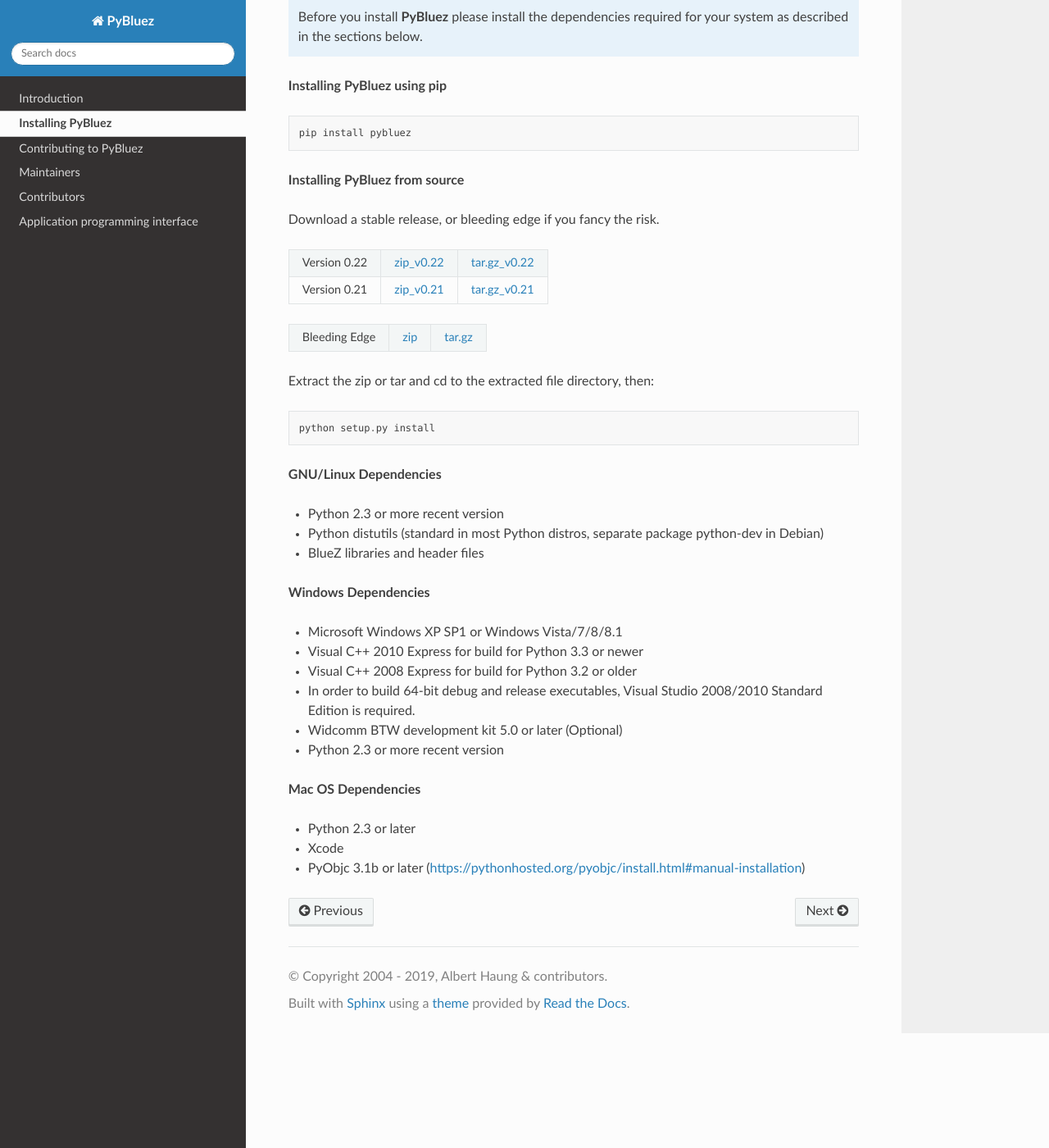
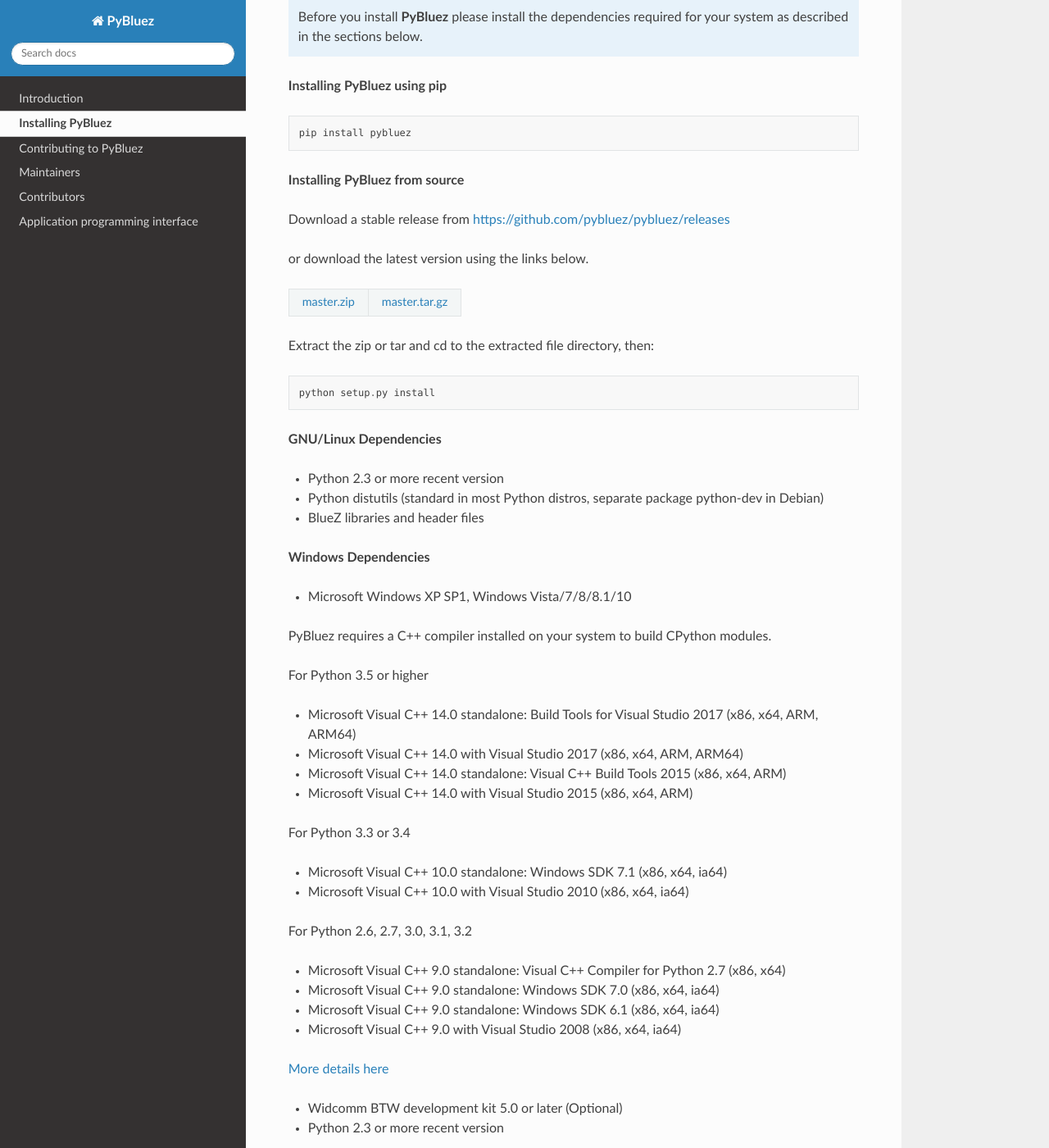
Before and after one commit to pybluez/pybluez, a Sphinx documentation site: the page built from docs/user/install.rst, in a window 1280 px wide and 1400 px high, scrolled down 264 px. Shown: the whole window at 82% size. Built offline with Sphinx 7.4.7 and the Read the Docs theme 2.0.0, drawn with Linux system fonts in a browser that asks for light colours; some of the changed text lies outside the part shown.

Commit message:
fixed macOS, fixed release links, updated windows dependencies.

```diff
--- a/docs/api_bt_macos.rst
+++ b/docs/api_bt_macos.rst
@@ -1,5 +1,5 @@
-Mac OS
-======
+macOS
+=====
 
 .. module:: bluetooth.macos
 
--- a/docs/user/install.rst
+++ b/docs/user/install.rst
@@ -1,7 +1,7 @@
 Installing PyBluez
 ==================
 
-PyBluez can be installed on GNU/Linux, Windows and Mac operating systems and compatible
+PyBluez can be installed on GNU/Linux, Windows and macOS systems and is compatible
 with Python 2 and 3.
 
 .. note:: Before you install **PyBluez** please install the dependencies required for
@@ -14,17 +14,13 @@
 
 **Installing PyBluez from source**
 
-Download a stable release, or bleeding edge if you fancy the risk.
+Download a stable release from `<https://github.com/pybluez/pybluez/releases>`_
 
-+------------+------------+---------------+
-|Version 0.22| zip_v0.22_ | tar.gz_v0.22_ |
-+------------+------------+---------------+
-|Version 0.21| zip_v0.21_ | tar.gz_v0.21_ |
-+------------+------------+---------------+
+or download the latest version using the links below.
 
-+-------------+------+---------+
-|Bleeding Edge| zip_ | tar.gz_ |
-+-------------+------+---------+
++------+------+----------------+
+| master.zip_ | master.tar.gz_ |
++------+------+----------------+
 
 Extract the zip or tar and cd to the extracted file directory, then:
 ::
@@ -40,26 +36,41 @@
 
 **Windows Dependencies**
 
-- Microsoft Windows XP SP1 or Windows Vista/7/8/8.1
-- Visual C++ 2010 Express for build for Python 3.3 or newer
-- Visual C++ 2008 Express for build for Python 3.2 or older
+- Microsoft Windows XP SP1, Windows Vista/7/8/8.1/10
 
-- In order to build 64-bit debug and release executables,
-  Visual Studio 2008/2010 Standard Edition is required.
+PyBluez requires a C++ compiler installed on your system to build CPython modules.
+
+For Python 3.5 or higher
+
+- Microsoft Visual C++ 14.0 standalone: Build Tools for Visual Studio 2017 (x86, x64, ARM, ARM64)
+- Microsoft Visual C++ 14.0 with Visual Studio 2017 (x86, x64, ARM, ARM64)
+- Microsoft Visual C++ 14.0 standalone: Visual C++ Build Tools 2015 (x86, x64, ARM)
+- Microsoft Visual C++ 14.0 with Visual Studio 2015 (x86, x64, ARM)
+
+For Python 3.3 or 3.4
+
+- Microsoft Visual C++ 10.0 standalone: Windows SDK 7.1 (x86, x64, ia64)
+- Microsoft Visual C++ 10.0 with Visual Studio 2010 (x86, x64, ia64)
+
+For Python 2.6, 2.7, 3.0, 3.1, 3.2
+
+- Microsoft Visual C++ 9.0 standalone: Visual C++ Compiler for Python 2.7 (x86, x64)
+- Microsoft Visual C++ 9.0 standalone: Windows SDK 7.0 (x86, x64, ia64)
+- Microsoft Visual C++ 9.0 standalone: Windows SDK 6.1 (x86, x64, ia64)
+- Microsoft Visual C++ 9.0 with Visual Studio 2008 (x86, x64, ia64)
+
+`More details here <https://wiki.python.org/moin/WindowsCompilers>`_
 
 - Widcomm BTW development kit 5.0 or later (Optional)
 - Python 2.3 or more recent version
 
-**Mac OS Dependencies**
 
-- Python 2.3 or later
+**macOS Dependencies**
+
 - Xcode
 - PyObjc 3.1b or later (https://pythonhosted.org/pyobjc/install.html#manual-installation)
 
 
-.. _zip_v0.22: https://github.com/pybluez/pybluez/archive/0.22.zip
-.. _tar.gz_v0.22: https://github.com/pybluez/pybluez/archive/0.22.tar.gz
-.. _zip_v0.21: https://github.com/pybluez/pybluez/archive/0.21.zip
-.. _tar.gz_v0.21: https://github.com/pybluez/pybluez/archive/0.21.tar.gz
-.. _zip: https://github.com/pybluez/pybluez/archive/master.zip
-.. _tar.gz: https://github.com/pybluez/pybluez/archive/master.tar.gz
+
+.. _master.zip: https://github.com/pybluez/pybluez/archive/master.zip
+.. _master.tar.gz: https://github.com/pybluez/pybluez/archive/master.tar.gz
```
